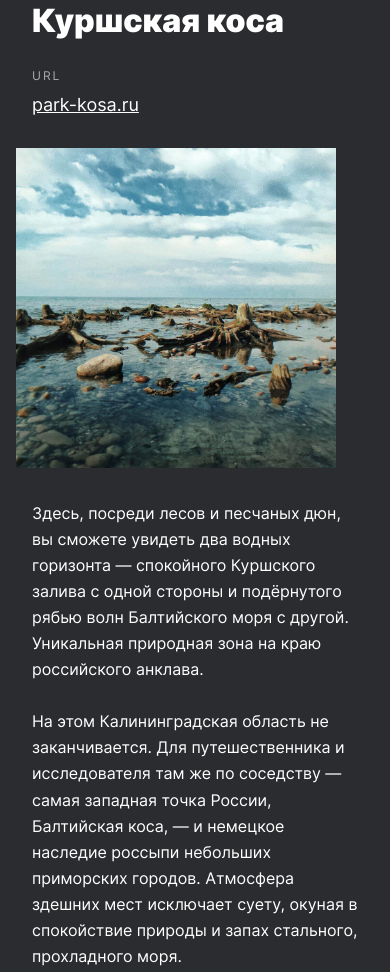
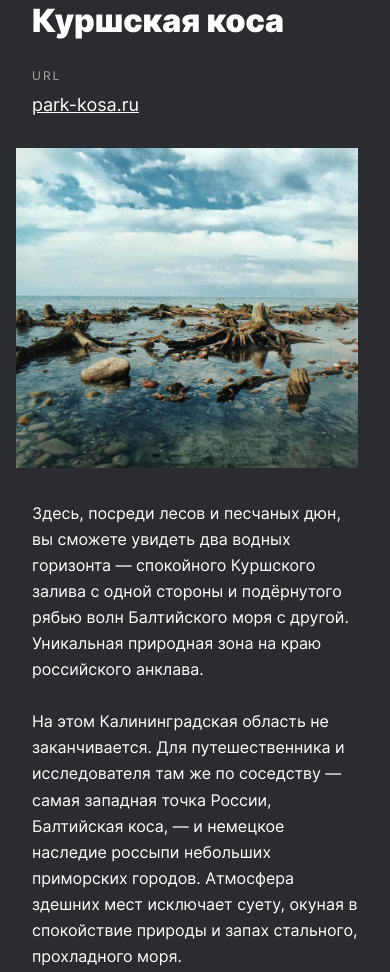
Before and after one commit to AlexandrPar/russian-travel, a plain HTML site: page index.html in a window 390 px wide. Shown: the part 5383-6355 px from the top of the page. Drawn offline with Linux system fonts and the light colour scheme; files whose address does not match are found by name.

Commit message:
Update image.css

```diff
--- a/blocks/place/__image/image.css
+++ b/blocks/place/__image/image.css
@@ -1,12 +1,13 @@
 .place__image{
-  max-width: 460px;
+  object-fit: cover;
+  width: 100%;
+  height: 100%;
   grid-column: 1;
   grid-row: 2;
 }
 
 @media screen and (max-width: 425px) {
   .place__image {
-  max-width: 340px;
   grid-column: 1/3;
   grid-row: 3;
   }
```
